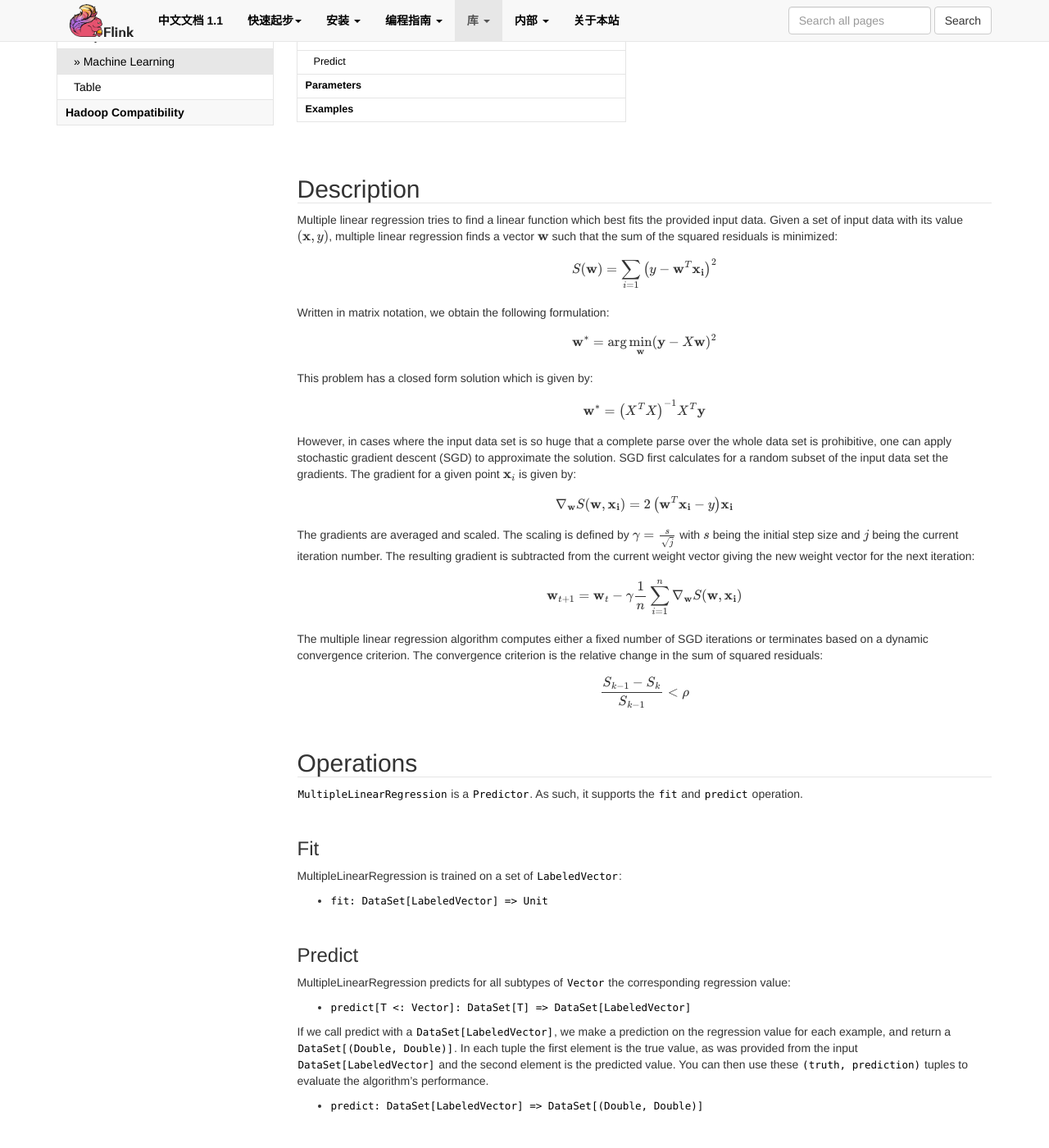
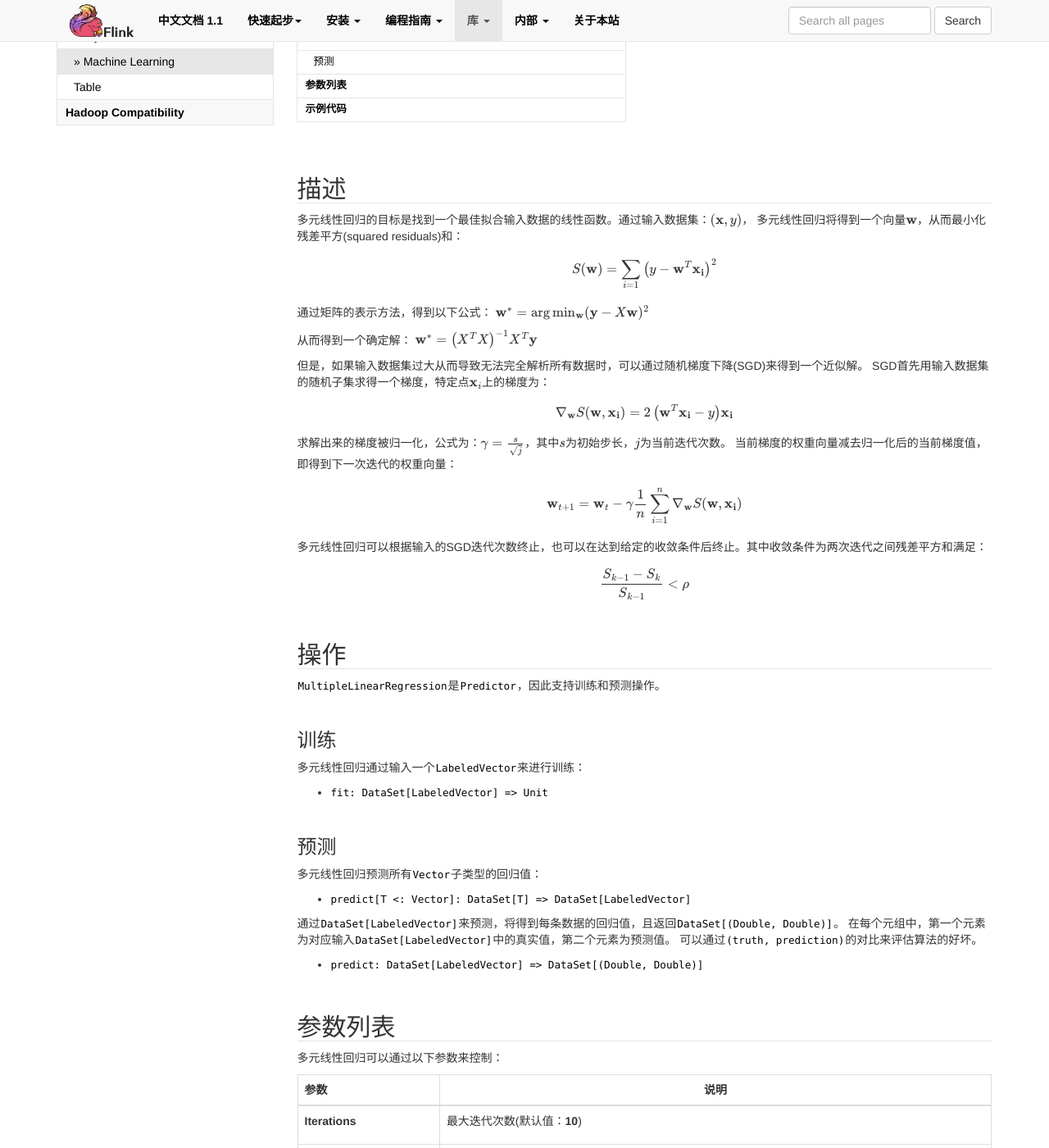
Before and after one commit to xuchuanyin/flink-china-doc, a Jekyll site: the page built from apis/batch/libs/ml/multiple_linear_regression.md, in a window 1280 px wide and 1400 px high, scrolled down 327 px. Shown: the whole window at 82% size. Built offline with Jekyll 4.4.1, drawn with Linux system fonts in a browser that asks for light colours; nearby versions of some CDN libraries; formulas are drawn with MathJax 3; comment, search, counter and statistics services are not loaded; some of the changed text lies outside the part shown.

Commit message:
翻译了多元线性回归

```diff
--- a/apis/batch/libs/ml/multiple_linear_regression.md
+++ b/apis/batch/libs/ml/multiple_linear_regression.md
@@ -1,11 +1,11 @@
 ---
 mathjax: include
-title: Multiple linear regression
+title: 多元线性回归
 
 # Sub navigation
 sub-nav-group: batch
 sub-nav-parent: flinkml
-sub-nav-title: Multiple Linear Regression
+sub-nav-title: 多元线性回归
 ---
 <!--
 Licensed to the Apache Software Foundation (ASF) under one
@@ -29,75 +29,64 @@ under the License.
 * This will be replaced by the TOC
 {:toc}
 
-## Description
+## 描述
 
- Multiple linear regression tries to find a linear function which best fits the provided input data.
- Given a set of input data with its value $(\mathbf{x}, y)$, multiple linear regression finds
- a vector $\mathbf{w}$ such that the sum of the squared residuals is minimized:
+ 多元线性回归的目标是找到一个最佳拟合输入数据的线性函数。通过输入数据集：$(\mathbf{x}, y)$，
+ 多元线性回归将得到一个向量$\mathbf{w}$，从而最小化残差平方(squared residuals)和：
 
  $$ S(\mathbf{w}) = \sum_{i=1} \left(y - \mathbf{w}^T\mathbf{x_i} \right)^2$$
 
- Written in matrix notation, we obtain the following formulation:
-
+ 通过矩阵的表示方法，得到以下公式：
  $$\mathbf{w}^* = \arg \min_{\mathbf{w}} (\mathbf{y} - X\mathbf{w})^2$$
 
- This problem has a closed form solution which is given by:
-
+  从而得到一个确定解：
   $$\mathbf{w}^* = \left(X^TX\right)^{-1}X^T\mathbf{y}$$
 
-  However, in cases where the input data set is so huge that a complete parse over the whole data
-  set is prohibitive, one can apply stochastic gradient descent (SGD) to approximate the solution.
-  SGD first calculates for a random subset of the input data set the gradients. The gradient
-  for a given point $\mathbf{x}_i$ is given by:
+ 但是，如果输入数据集过大从而导致无法完全解析所有数据时，可以通过随机梯度下降(SGD)来得到一个近似解。
+ SGD首先用输入数据集的随机子集求得一个梯度，特定点$\mathbf{x}_i$上的梯度为：
 
   $$\nabla_{\mathbf{w}} S(\mathbf{w}, \mathbf{x_i}) = 2\left(\mathbf{w}^T\mathbf{x_i} -
     y\right)\mathbf{x_i}$$
 
-  The gradients are averaged and scaled. The scaling is defined by $\gamma = \frac{s}{\sqrt{j}}$
-  with $s$ being the initial step size and $j$ being the current iteration number. The resulting gradient is subtracted from the
-  current weight vector giving the new weight vector for the next iteration:
+ 求解出来的梯度被归一化，公式为：$\gamma = \frac{s}{\sqrt{j}}$，其中$s$为初始步长，$j$为当前迭代次数。
+ 当前梯度的权重向量减去归一化后的当前梯度值，即得到下一次迭代的权重向量：
 
   $$\mathbf{w}_{t+1} = \mathbf{w}_t - \gamma \frac{1}{n}\sum_{i=1}^n \nabla_{\mathbf{w}} S(\mathbf{w}, \mathbf{x_i})$$
 
-  The multiple linear regression algorithm computes either a fixed number of SGD iterations or terminates based on a dynamic convergence criterion.
-  The convergence criterion is the relative change in the sum of squared residuals:
+ 多元线性回归可以根据输入的SGD迭代次数终止，也可以在达到给定的收敛条件后终止。其中收敛条件为两次迭代之间残差平方和满足：
 
   $$\frac{S_{k-1} - S_k}{S_{k-1}} < \rho$$
 
-## Operations
+## 操作
 
-`MultipleLinearRegression` is a `Predictor`.
-As such, it supports the `fit` and `predict` operation.
+`MultipleLinearRegression`是`Predictor`，因此支持训练和预测操作。
 
-### Fit
+### 训练
 
-MultipleLinearRegression is trained on a set of `LabeledVector`:
+多元线性回归通过输入一个`LabeledVector`来进行训练：
 
 * `fit: DataSet[LabeledVector] => Unit`
 
-### Predict
+### 预测
 
-MultipleLinearRegression predicts for all subtypes of `Vector` the corresponding regression value:
-
+多元线性回归预测所有`Vector`子类型的回归值：
 * `predict[T <: Vector]: DataSet[T] => DataSet[LabeledVector]`
 
-If we call predict with a `DataSet[LabeledVector]`, we make a prediction on the regression value
-for each example, and return a `DataSet[(Double, Double)]`. In each tuple the first element
-is the true value, as was provided from the input `DataSet[LabeledVector]` and the second element
-is the predicted value. You can then use these `(truth, prediction)` tuples to evaluate
-the algorithm's performance.
+通过`DataSet[LabeledVector]`来预测，将得到每条数据的回归值，且返回`DataSet[(Double, Double)]`。
+在每个元组中，第一个元素为对应输入`DataSet[LabeledVector]`中的真实值，第二个元素为预测值。
+可以通过`(truth, prediction)`的对比来评估算法的好坏。
 
 * `predict: DataSet[LabeledVector] => DataSet[(Double, Double)]`
 
-## Parameters
+## 参数列表
 
-  The multiple linear regression implementation can be controlled by the following parameters:
+多元线性回归可以通过以下参数来控制：
 
    <table class="table table-bordered">
     <thead>
       <tr>
-        <th class="text-left" style="width: 20%">Parameters</th>
-        <th class="text-center">Description</th>
+        <th class="text-left" style="width: 20%">参数</th>
+        <th class="text-center">说明</th>
       </tr>
     </thead>
 
@@ -106,7 +95,7 @@ the algorithm's performance.
         <td><strong>Iterations</strong></td>
         <td>
           <p>
-            The maximum number of iterations. (Default value: <strong>10</strong>)
+          最大迭代次数(默认值：<strong>10</strong>)
           </p>
         </td>
       </tr>
@@ -114,10 +103,8 @@ the algorithm's performance.
         <td><strong>Stepsize</strong></td>
         <td>
           <p>
-            Initial step size for the gradient descent method.
-            This value controls how far the gradient descent method moves in the opposite direction of the gradient.
-            Tuning this parameter might be crucial to make it stable and to obtain a better performance.
-            (Default value: <strong>0.1</strong>)
+          梯度下降的初始步长。该值确定每次进行梯度下降时，反向移动的距离。调整步长对于算法的稳定收敛及性能非常重要。
+            (默认值：<strong>0.1</strong>)
           </p>
         </td>
       </tr>
@@ -125,8 +112,8 @@ the algorithm's performance.
         <td><strong>ConvergenceThreshold</strong></td>
         <td>
           <p>
-            Threshold for relative change of the sum of squared residuals until the iteration is stopped.
-            (Default value: <strong>None</strong>)
+          算法停止迭代的残差平方和变化程度的收敛阈值。
+            (默认值：<strong>None</strong>)
           </p>
         </td>
       </tr>
@@ -134,16 +121,16 @@ the algorithm's performance.
         <td><strong>LearningRateMethod</strong></td>
         <td>
             <p>
-                Learning rate method used to calculate the effective learning rate for each iteration.
-                See the list of supported <a href="optimization.html">learing rate methods</a>.
-                (Default value: <strong>LearningRateMethod.Default</strong>)
+            学习率方法，用于计算每次迭代的有效学习率。Flink ML支持的学习率方法列表见：
+                <a href="optimization.html">learing rate methods</a>。
+                (默认值：<strong>LearningRateMethod.Default</strong>)
             </p>
         </td>
       </tr>
     </tbody>
   </table>
 
-## Examples
+## 示例代码
 
 {% highlight scala %}
 // Create multiple linear regression learner
```
